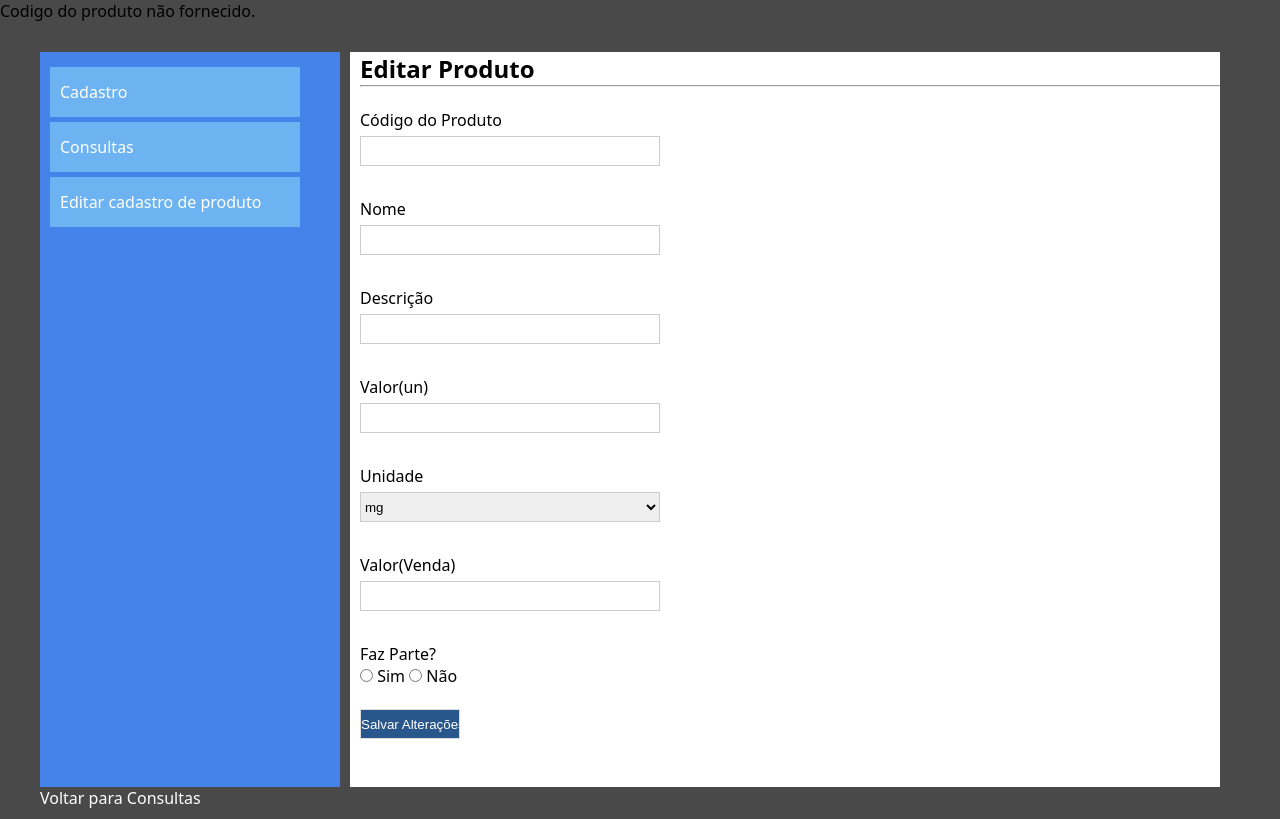
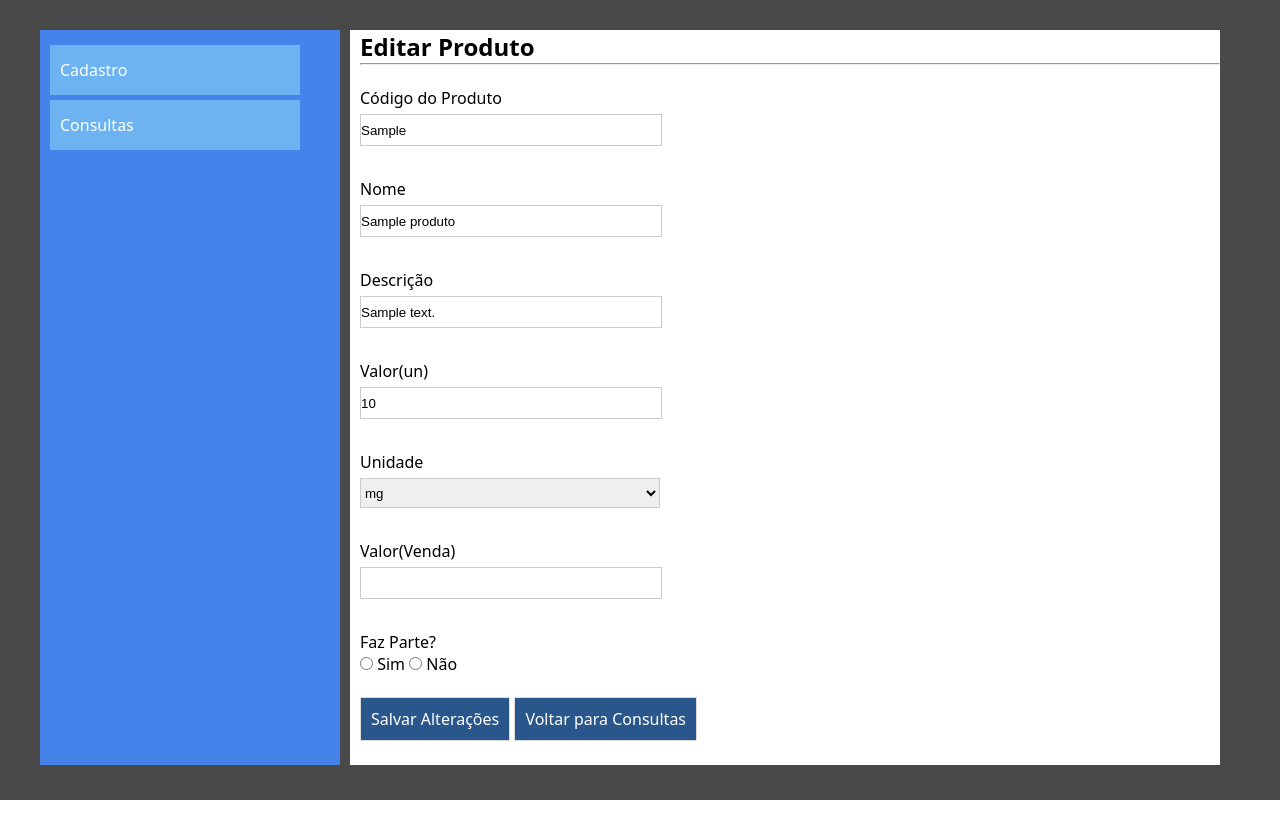
Before and after one commit to CahAntunes/Projetos, a PHP site: page /editar.php?id=1 in a window 1280 px wide. Run offline with PHP 8.4, Linux system fonts and the light colour scheme; tables that the repository leaves empty or names only in its code hold one stand-in row (values such as "Sample post"); data that the repository does not hold is empty.

Commit message:
Atualizações:
	-consulta: alterado verificação no banco pelo id;
	-editar: realizado adequaçõe no codigo para salvar no banco de dados, e fazer a consulta pelo id.

```diff
--- a/Cadasto-Consulta/consultas.php
+++ b/Cadasto-Consulta/consultas.php
@@ -27,7 +27,6 @@ $registro = mysqli_num_rows($consulta);
             <ul class="menu">
                 <a href="index.php"><li>Cadastro</li></a>
                 <a href="consultas.php"><li>Consultas</li></a>
-                <a href="editar.php"><li>Editar cadastro de produto</li></a>
             </ul>
         </nav>
         <section>
@@ -70,11 +69,11 @@ $registro = mysqli_num_rows($consulta);
                 print "$fazparte<br><br>";
 
 
-                print "<a href='editar.php?codigo=$codigo' class='btn-editar'>Editar</a>";
+                print "<a href='editar.php?id=$id' class='btn-editar'>Editar</a>";
                 print "&nbsp;";
                 print "&nbsp;";
                 print "&nbsp;";
-                print "<a href='editar.php?codigo=$codigo' class='btn-deletar'>Deletar</a>";
+                print "<a href='deletar.php?id=$id' class='btn-deletar'>Deletar</a>";
 
 
                 print "</article>";
--- a/Cadasto-Consulta/editar.php
+++ b/Cadasto-Consulta/editar.php
@@ -2,41 +2,52 @@
 
 include_once("conexao.php");
 
-if (isset($_GET['codigo'])) {
-    $codigo = $_GET['codigo'];
+if (isset($_GET['id'])) {
+    $id = $_GET['id'];
 
     if ($_SERVER['REQUEST_METHOD'] === 'POST') {
-        $novosDados = array(
-            'codigo' => $_POST['codigo'],
-            'nome' => $_POST['nome'],
-            'descricao' => $_POST['descricao'],
-            'valor' => $_POST['valor'],
-            'unidade' => $_POST['unidade'],
-            'venda' => $_POST['venda'],
-            'fazparte' => isset($_POST['fazparte']) ? $_POST['fazparte'] : '',
-        );
 
-        $campos = array();
-        foreach ($novosDados as $campo => $valor) {
-            $campos[] = "$campo = '$valor'";
-        }
+        $codigo = $_POST['codigo'];;
+        $nome = mysqli_real_escape_string($conexao, $_POST['nome']);
+        $descricao = mysqli_real_escape_string($conexao, $_POST['descricao']);
+        $valor = $_POST['valor'];
+        $unidade = $_POST['unidade'];
+        $venda = $_POST['venda'];
+        $fazparte = isset($_POST['fazparte']) ? $_POST['fazparte'] : '';
 
-        $sql = "update produtos set " . implode(', ', $campos) . " where codigo = $codigo";
+        $sql = "UPDATE produtos SET
+                codigo = '$codigo',
+                nome = '$nome',
+                descricao = '$descricao',
+                valor = '$valor',
+                unidade = '$unidade',
+                venda = '$venda',
+                fazparte = '$fazparte'
+                WHERE id = $id";
+
+
         $resultado = mysqli_query($conexao, $sql);
 
         if ($resultado) {
-            echo "Produto atualizado com sucesso!";
+            echo "<script>alert('Produto atualizado com sucesso!');</script>";
         } else {
-            echo "Erro ao atualizar o produto: " . mysqli_error($conexao);
+            echo "<script>alert('Erro ao atualizar o produto!');</script>"
+                . mysqli_error($conexao);
         }
     }
 
-    $consulta = mysqli_query($conexao, "select * from produtos where codigo = $codigo");
-    $dadosProduto = mysqli_fetch_assoc($consulta);
+
+    $consulta = mysqli_query($conexao, "SELECT * FROM produtos WHERE id = $id");
+
+    if ($consulta) {
+        $dadosProduto = mysqli_fetch_assoc($consulta);
+    } else {
+        echo "Erro ao recuperar os dados do produto: " . mysqli_error($conexao);
+        exit;
+    }
+
 
     mysqli_close($conexao);
-} else {
-    echo "Codigo do produto não fornecido.";
 }
 
 ?>
@@ -60,12 +71,10 @@ if (isset($_GET['codigo'])) {
                 <a href="consultas.php">
                     <li>Consultas</li>
                 </a>
-                <a href="editar.php">
-                    <li>Editar cadastro de produto</li>
-                </a>
             </ul>
         </nav>
         <section>
+
             <h1>Editar Produto</h1>
             <hr><br>
 
@@ -108,6 +117,9 @@ if (isset($_GET['codigo'])) {
 
                 <input type="submit" value="Salvar Alterações" class="btn">
 
+
+                <a id="voltar" href="consultas.php">Voltar para Consultas</a>
+
             </form>
 
 
@@ -125,7 +137,6 @@ if (isset($_GET['codigo'])) {
 
         </section>
 
-        <a href="consultas.php">Voltar para Consultas</a>
 
     </div>
 </body>
--- a/Cadasto-Consulta/estilo.css
+++ b/Cadasto-Consulta/estilo.css
@@ -6,6 +6,16 @@
 a {
     text-decoration: none;
     color: #fff;
+}
+
+#voltar{
+    min-width: 100px;
+    min-height: 30px;
+    border: 1px solid #ddd;
+    background-color: #2a578b;
+    color: #fff;
+    cursor: pointer;
+    padding: 10px;
 }
 
 body {
@@ -59,12 +69,15 @@ ul.menu li {
 }
 
 .btn {
-    width: 100px;
-    height: 30px;
+    min-width: 100px;
+    min-height: 30px;
     border: 1px solid #ddd;
     background-color: #2a578b;
     color: #fff;
     cursor: pointer;
+    padding: 10px;
+    font-family: 'Noto Sans', sans-serif;
+    font-size: 100%;
 }
 
 .campo {
@@ -77,21 +90,28 @@ ul.menu li {
 
 
 .btn-editar {
-    width: 50px;
-    height: 30px;
+    min-width: 100px;
+    min-height: 30px;
     border: 1px solid #ddd;
-    background-color: #3d8d48;
+    background-color: #235617;
     color: #fff;
     cursor: pointer;
+    padding: 10px;
+    font-family: 'Noto Sans', sans-serif;
+    font-size: 100%;
+
 }
 
 .btn-deletar {
-    width: 50px;
-    height: 30px;
+    min-width: 100px;
+    min-height: 30px;
     border: 1px solid #ddd;
     background-color: #9b1309;
     color: #fff;
     cursor: pointer;
+    padding: 10px;
+    font-family: 'Noto Sans', sans-serif;
+    font-size: 100%;
 }
 
 article {
```
Also changed, not shown: Cadasto-Consulta/index.php (+5 -10 lines), Cadasto-Consulta/processa.php (deleted, +0 -53 lines).
